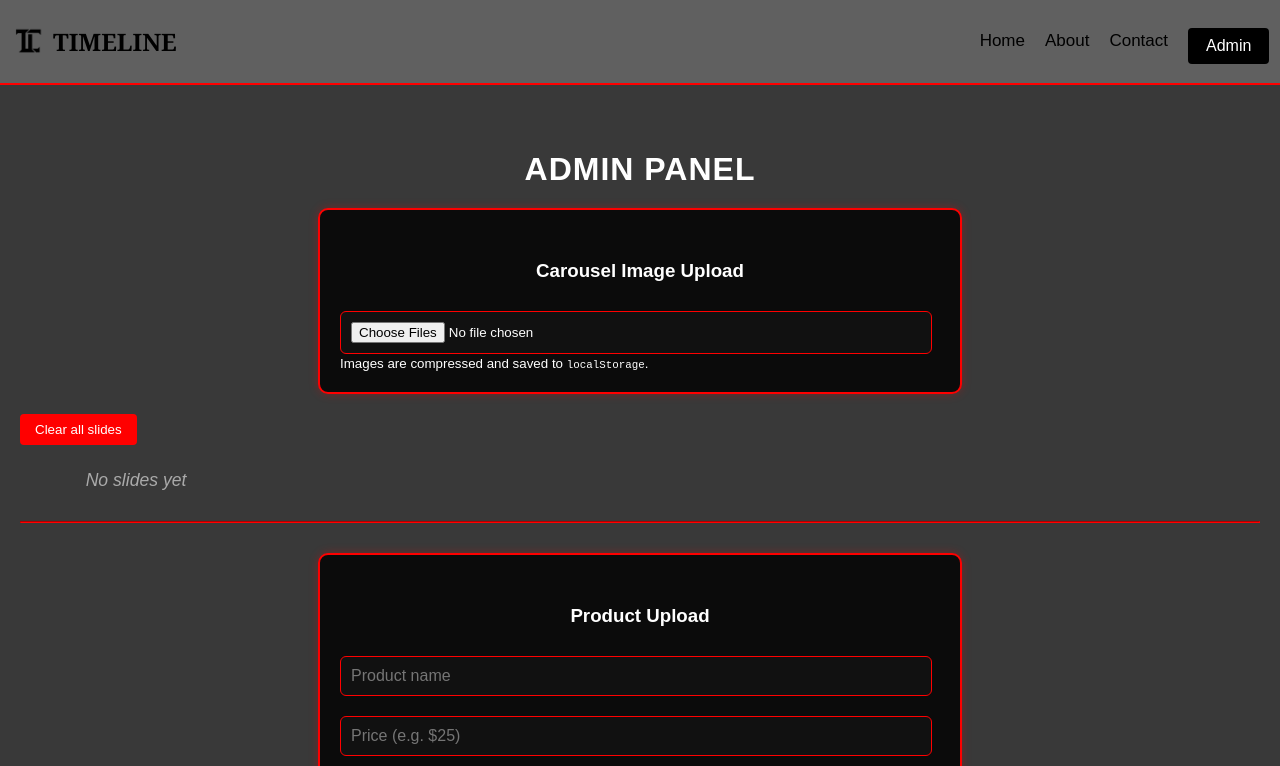
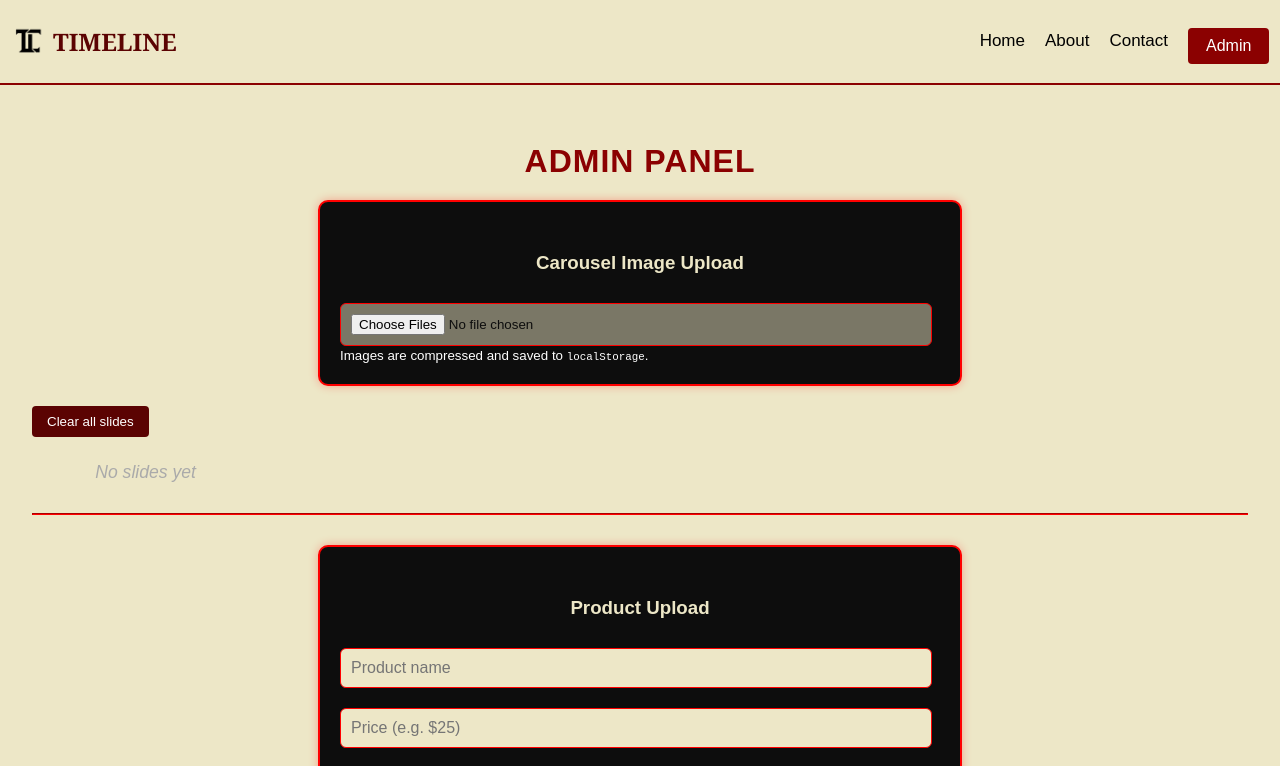
Before and after one commit to Da0xguy/Timeline-dApp, a React (Vite) app: page /admin in a window 1280 px wide. Shown: the top 766 px of the page. Built offline with nearby package versions, Linux system fonts and the light colour scheme.

Commit message:
Changed color combintions

```diff
--- a/src/App.css
+++ b/src/App.css
@@ -5,7 +5,7 @@
   justify-content: space-between;
   align-items: center;
   padding: 5px 15px;
-  border-bottom: 2px solid red;
+  border-bottom: 2px solid #8b0101;
 }
 
 .logo {
@@ -22,7 +22,7 @@
 .logo h1 {
   font-size: 1.5rem;
   font-family: Georgia, "Times New Roman", Times, serif;
-  color: #000;
+  color: #5b0302;
 }
 
 /* ====== LINKS ====== */
@@ -57,12 +57,12 @@
   left: 0;
   width: 0%;
   height: 2px;
-  background: red;
+  background: #8b0101;
   transition: width 0.3s ease;
 }
 
 .links ul li a:hover {
-  color: red;
+  color: #8b0101;
 }
 
 .links ul li a:hover::after {
@@ -71,7 +71,7 @@
 
 /* Active link highlight (optional, if you use NavLink) */
 .links ul li a.active {
-  color: red;
+  color: #8b0101;
 }
 
 .links ul li a.active::after {
@@ -79,7 +79,7 @@
 }
 /* ====== ADMIN BUTTON ====== */
 .admin-btn {
-  background: #000;
+  background: #8b0101;
   color: white;
   border: none;
   padding: 9px 18px;
@@ -90,7 +90,7 @@
 }
 
 .admin-btn:hover {
-  background: darkred;
+  background: #5b0302;
 }
 
 /* ====== LOGIN POPUP ====== */
@@ -108,7 +108,7 @@
 }
 
 .popup {
-  background: #000000;
+  background: #200e00;
   opacity: 0.9;
   padding: 20px;
   border: 2px solid red;
@@ -119,7 +119,7 @@
 
 .popup h2 {
   margin-bottom: 15px;
-  color: red;
+  color: #8b0101;
 }
 
 .popup input {
@@ -150,7 +150,7 @@
 }
 
 .popup-actions button:last-child {
-  background: red;
+  background: #8b0101;
   color: white;
 }
 
@@ -165,7 +165,6 @@
   justify-content: space-between;
   padding: 10px 5%;
   min-height: 90vh;
- background: rgba(44, 44, 44, 0.75);
   overflow: hidden;
   position: relative;
   gap: 40px;
@@ -216,7 +215,7 @@
 }
 
 .hero-content h1 span {
-  color: #ff4d4f;
+  color: #8b0101;
   font-size: 2.5rem;
   animation: glowText 3s ease-in-out infinite;
 }
@@ -225,7 +224,7 @@
   max-width: 550px;
   font-size: 18px;
   margin-top: 15px;
-  background: linear-gradient(to right, #ffffff, #e10808);
+  background: linear-gradient(to right, #200e00, #8b0101);
   -webkit-background-clip: text;
   -webkit-text-fill-color: transparent;
   background-clip: text;
@@ -236,7 +235,7 @@
 
 
 .explore-btn {
-  background: #ff4d4f;
+  background: #5b0302;
   color: white;
   border: none;
   padding: 12px 24px;
@@ -319,7 +318,7 @@
   }
 
   .explore-btn {
-    background: #d93636;
+    background: #8b0101;
     color: #fff;
   }
 
@@ -335,7 +334,6 @@
   justify-content: space-between;
   padding: 5%;
   min-height: 90vh;
-  background: rgba(44, 44, 44, 0.75);
   overflow: hidden;
   position: relative;
   gap: 40px;
@@ -394,18 +392,18 @@
 
 .story h2 {
   font-size: 2rem;
-  color: #fff;
+  color: #8b0101;
 }
 
 .story h4 {
   font-size: 1.3rem;
-  color: #fff;
+  color: #8b0101;
 }
 
 .story p {
   font-size: 1.05rem;
   margin: 0px 10px;
-  background: linear-gradient(to right, #ffffff, #ef0909);
+  background: linear-gradient(to right, #200e00, #8b0101);
   -webkit-background-clip: text;
   -webkit-text-fill-color: transparent;
   background-clip: text;
@@ -418,7 +416,7 @@
 }
 
 .story ul li {
-  background: linear-gradient(to right, #ffffff, #920606);
+  background: linear-gradient(to right, #200e00, #920606);
   -webkit-background-clip: text;
   -webkit-text-fill-color: transparent;
   background-clip: text;
@@ -441,7 +439,6 @@
 }
 
 .admin {
-  background: rgba(44, 44, 44, 0.75);
   min-height: 100vh;
   padding: 2rem;
   color: white;
@@ -449,7 +446,6 @@
 
 .quotes-section {
   text-align: center;
-  background: rgba(44, 44, 44, 0.75);
 }
 .carousel-container {
   width: 100%;
@@ -493,7 +489,7 @@
 .footer {
   text-align: center;
   padding: 0.2rem;
-  color: #fff;
+  color: #200e00;
   border-top: 2px solid red;
 }
 
@@ -503,30 +499,23 @@
   margin-top: 10px;
   }
 
-
-.admin {
-  padding: 40px 20px;
-  min-height: 100vh;
-  color: white;
-}
-
 .admin h2 {
   text-align: center;
   font-size: 2rem;
-  color: #fff;
+  color: #8b0101;
   margin-bottom: 20px;
   text-transform: uppercase;
   letter-spacing: 1px;
 }
 
 .admin h3 {
-  color: #fff;
+  color: #ede7c7;
   margin-top: 30px;
   text-align: center;
 }
 
 .uploader, .product-section {
-  background: rgba(0, 0, 0, 0.8);
+  background: #0d0d0d;
   border: 2px solid red;
   border-radius: 10px;
   padding: 20px;
@@ -537,8 +526,8 @@
 
 .uploader input[type="file"],
 .product-section input[type="file"] {
-  background: #111;
-  color: white;
+  background: #7a7766;
+  color: #0d0d0d;
   border: 1px solid red;
   padding: 10px;
   border-radius: 6px;
@@ -548,7 +537,7 @@
 }
 
 .admin-actions button {
-  background: red;
+  background: #5b0302;
   border: none;
   color: white;
   padding: 8px 15px;
@@ -560,8 +549,8 @@
 .product-section input[type="text"],
 .product-section textarea {
   width: 95%;
-  background: #111;
-  color: white;
+  background: #ede7c7;
+  color: #0d0d0d;
   border: 1px solid red;
   border-radius: 6px;
   padding: 10px;
@@ -583,7 +572,7 @@
 }
 
 .product-section .admin-btn {
-  background: red;
+  background: #8b0101;
   border: none;
   color: white;
   font-weight: bold;
@@ -611,7 +600,7 @@
 }
 
 .preview-card {
-  background: #111;
+  background: #0d0d0d;
   border: 1px solid red;
   border-radius: 10px;
   overflow: hidden;
@@ -649,7 +638,7 @@
 }
 
 .preview-card button {
-  background: red;
+  background: #5b0302;
   border: none;
   color: white;
   padding: 6px 12px;
@@ -892,19 +881,18 @@
 .dashboard {
   text-align: center;
   padding: 80px 20px;
-  background: rgba(44, 44, 44, 0.75);
   min-height: 100vh;
   color: white;
 }
 
 .dashboard h2 {
-  color: #ff4a4a;
+  color: #5b0302;
   font-size: 2rem;
   margin-bottom: 10px;
 }
 
 .dashboard p {
-  color: #fff;
+  color: #200e00;
   margin-bottom: 40px;
 }
 
@@ -927,7 +915,7 @@
 }
 
 .product-card {
-  background: #2d2b2b;
+  background: #0d0d0d;
   border-radius: 16px;
   padding: 20px;
   text-align: center;
@@ -950,25 +938,25 @@
 }
 
 .product-details h3 {
-  color: #fff;
+  color: #ede7c7;
   font-size: 1.1rem;
   margin-bottom: 5px;
 }
 
 .product-details .price {
-  color: #ff5757;
+  color: #8b0101;
   font-weight: bold;
   margin-bottom: 8px;
 }
 
 .product-details .about {
-  color: #ccc;
+  color: #ede7c7;
   font-size: 0.9rem;
   margin-bottom: 15px;
 }
 
 .order-btn {
-  background: #d93636;
+  background: #5b0302;
   color: white;
   border: none;
   border-radius: 8px;
--- a/src/index.css
+++ b/src/index.css
@@ -4,7 +4,7 @@ body {
   content: "";
   position: absolute;
   inset: 0;
-   background: rgba(44, 44, 44, 0.75);
+  background: #ede7c7;
   z-index: 1;
   color: #222;
 }
```
